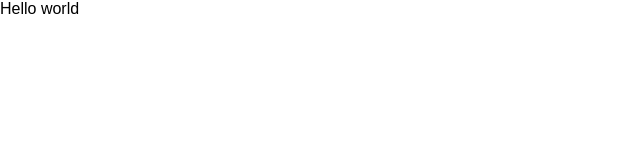
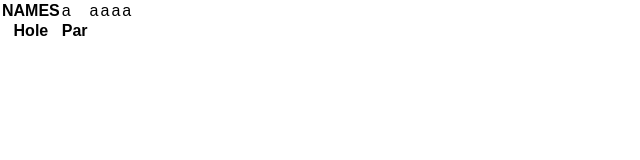
Before and after one commit to EDowning2000/tasiaTime, a Next.js app in the folder client/: page /rules in a window 1280 px wide. Shown: the top 160 px of the page, without its empty margins (0-640 px from the left). Built offline with nearby package versions, Linux system fonts and the light colour scheme.

Commit message:
getting the scorecard tables added in

```diff
--- a/client/Components/table.js
+++ b/client/Components/table.js
@@ -3,7 +3,25 @@ import styles from "../styles/Table.module.css";
 export default function Table() {
   return (
     <>
-      <div>Hello world</div>
+      <table>
+        <tr>
+          <th>NAMES</th>
+          <td>a</td>
+          <td>a</td>
+          <td>a</td>
+          <td>a</td>
+          <td>a</td>
+        </tr>
+        <tr>
+          <th>Hole</th>
+          <th>Par</th>
+          <td></td>
+          <td></td>
+          <td></td>
+          <td></td>
+          <td></td>
+        </tr>
+      </table>
     </>
   );
 }
```
